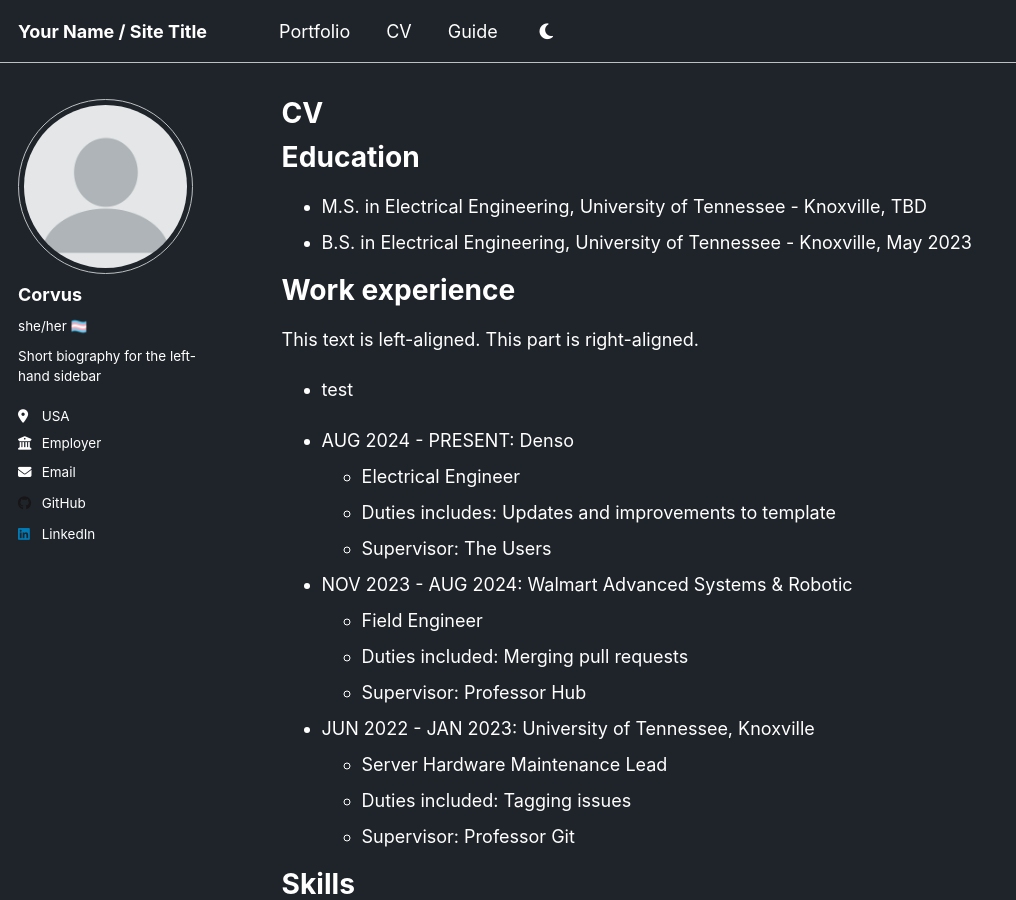
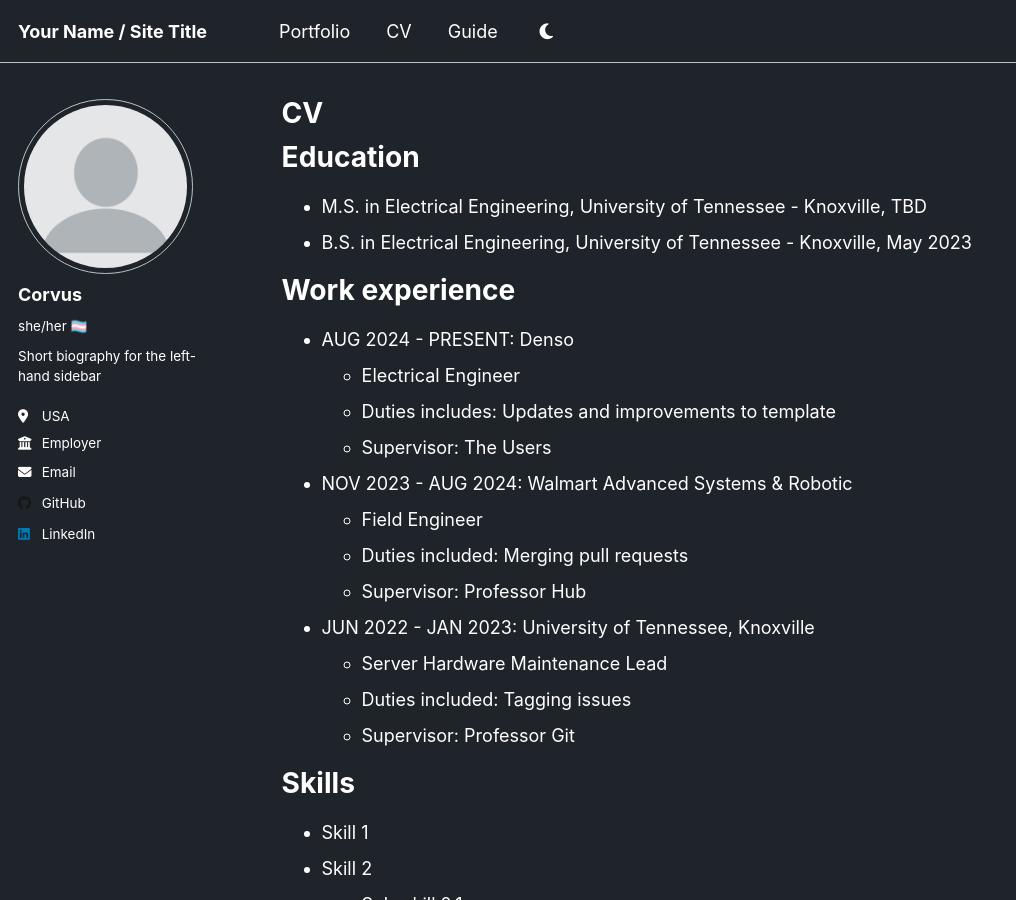
Before and after one commit to Corvus-Callosum/corvus-callosum.github.io, a Jekyll site: the page built from _pages/cv.md, in a window 1280 px wide and 900 px high. Shown: the whole window, without its empty margins (0-1016 px from the left). Built offline with Jekyll 4.4.1, drawn with Linux system fonts in a browser that asks for light colours.

Commit message:
Update cv.md

```diff
--- a/_pages/cv.md
+++ b/_pages/cv.md
@@ -16,8 +16,6 @@ Education
 
 Work experience
 ======
-<p>This text is left-aligned. <span style="text-align: right;">This part is right-aligned.</span></p>
- * test
 
 * AUG 2024 - PRESENT: Denso
   * Electrical Engineer
```
